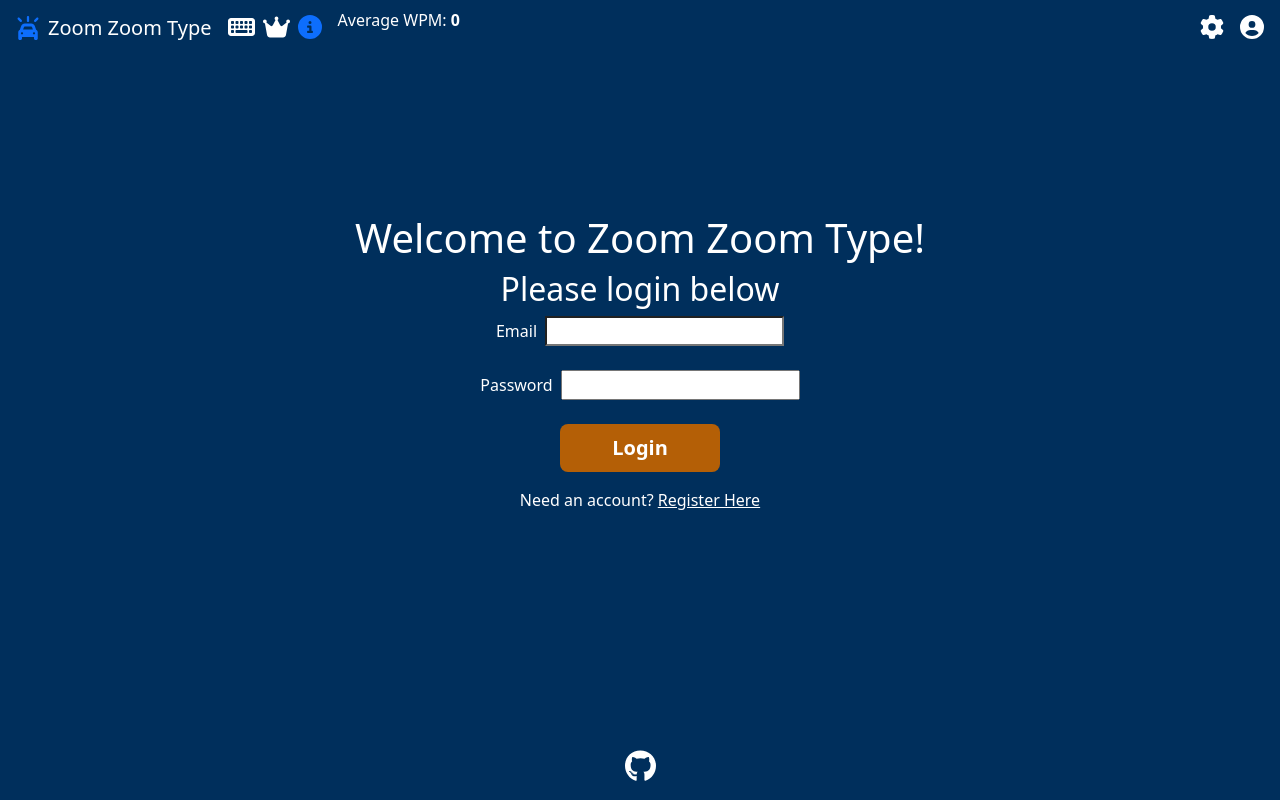
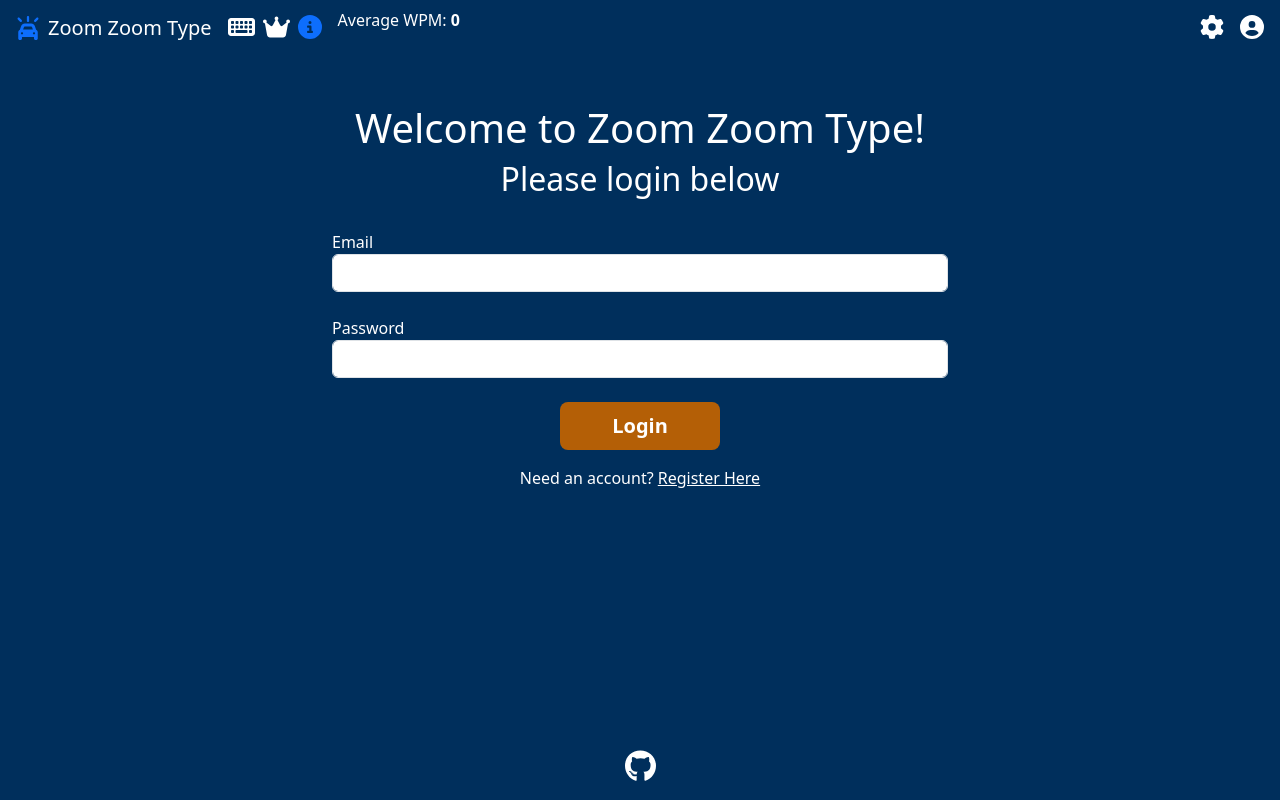
Before and after one commit to eHag-FRU/ZoomZoomType, a React (Vite) app in the folder client/: page /login in a window 1280 px wide. Built offline with nearby package versions, Linux system fonts and the light colour scheme.

Commit message:
Got the centering and size fixed

```diff
--- a/client/src/components/loginPage.jsx
+++ b/client/src/components/loginPage.jsx
@@ -114,33 +114,42 @@ const LogInPage = ({ updateAvgWPM, cookie, setLoginCookie }) => {
 
         if (loginCookie == null) {
             return (
-                <div className='container-fluid d-flex flex-column flex-grow-1 justify-content-center align-items-center theme-d5 text-center pb-5'>
+                <div className='container-fluid theme-d5 pb-5'>
+                    <div className="row justify-content-center">
+                     <div className="col-12 col-md-8 col-lg-6">
 
-                    <form method="POST" onSubmit={handleLogin}>
-                        <h1>Welcome to Zoom Zoom Type!</h1>
-                        <h2>Please login below</h2>
-                        <LoginErrorMessage error={loginError}></LoginErrorMessage>
+                        <form method="POST" onSubmit={handleLogin} className='mt-5'>
+                                <h1 className='text-center'>Welcome to Zoom Zoom Type!</h1>
+                                <h2 className='text-center'>Please login below</h2>
+
+                                {/* Throwing in a DIV to ensure the input boxes dont grow with the error message being shown */}
+                                <div style={{minHeight: '1.5rem'}}>
+                                    <LoginErrorMessage error={loginError} className='text-center'></LoginErrorMessage>
+                                </div>
 
 
-                        <div>
-                            <label htmlFor='email'>Email </label>
-                            <input type='text' name='email' id='email' className='ms-2' style={{backgroundColor: "#ffff"}} value={formValue.email} onChange={handleFormEmailChange}></input>
+
+                                <div className='form-group text-start'>
+                                    <label htmlFor='email'style={{textAlign: 'left'}}>Email </label>
+                                    <input type='text' name='email' id='email' className='form-control' style={{backgroundColor: "#ffff"}} value={formValue.email} onChange={handleFormEmailChange}></input>
                                 </div>
 
                                 <br/>
 
-                        <div>
+                                <div className='form-group text-start'>
                                     <label htmlFor="password">Password </label>
-                            <input type='password' name='password' id='password' className='ms-2' value={formValue.password} onChange={handleFormPasswordChange}></input>
+                                    <input type='password' name='password' id='password' className='form-control' style={{flexGrow: 0}} value={formValue.password} onChange={handleFormPasswordChange}></input>
                                 </div>
 
                                 <br/>
 
-                        <div>
+                                <div className='text-center'>
                                     <button type='submit' className='btn btn-lg custom-accent-btn mb-3 fw-bold'>Login</button>
                                     <p>Need an account? <a className="theme-d5 mb-3 registerLink-hover" href="register">Register Here</a></p>
                                 </div>
                             </form>
+                        </div>
+                    </div>
                 </div>
         )
     } else{
```
Lines whose indentation alone changed are shown as unchanged.
